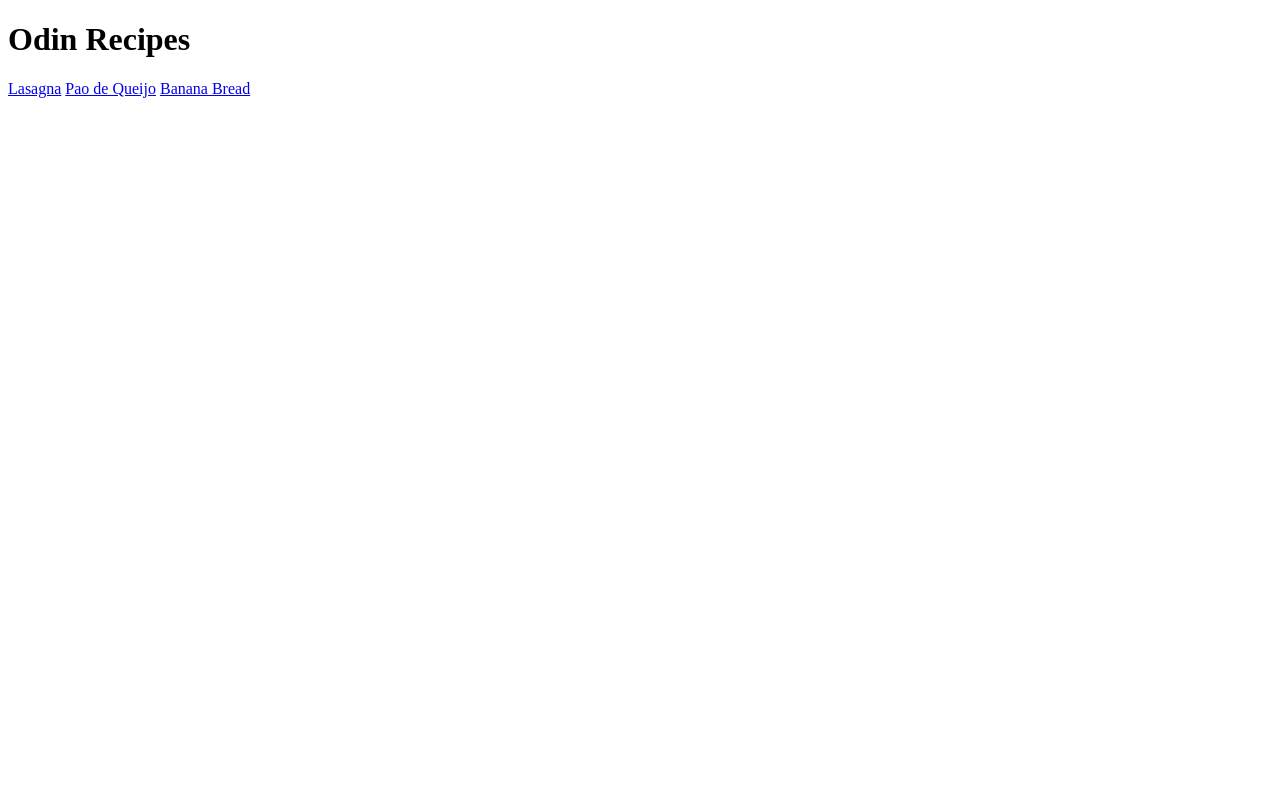
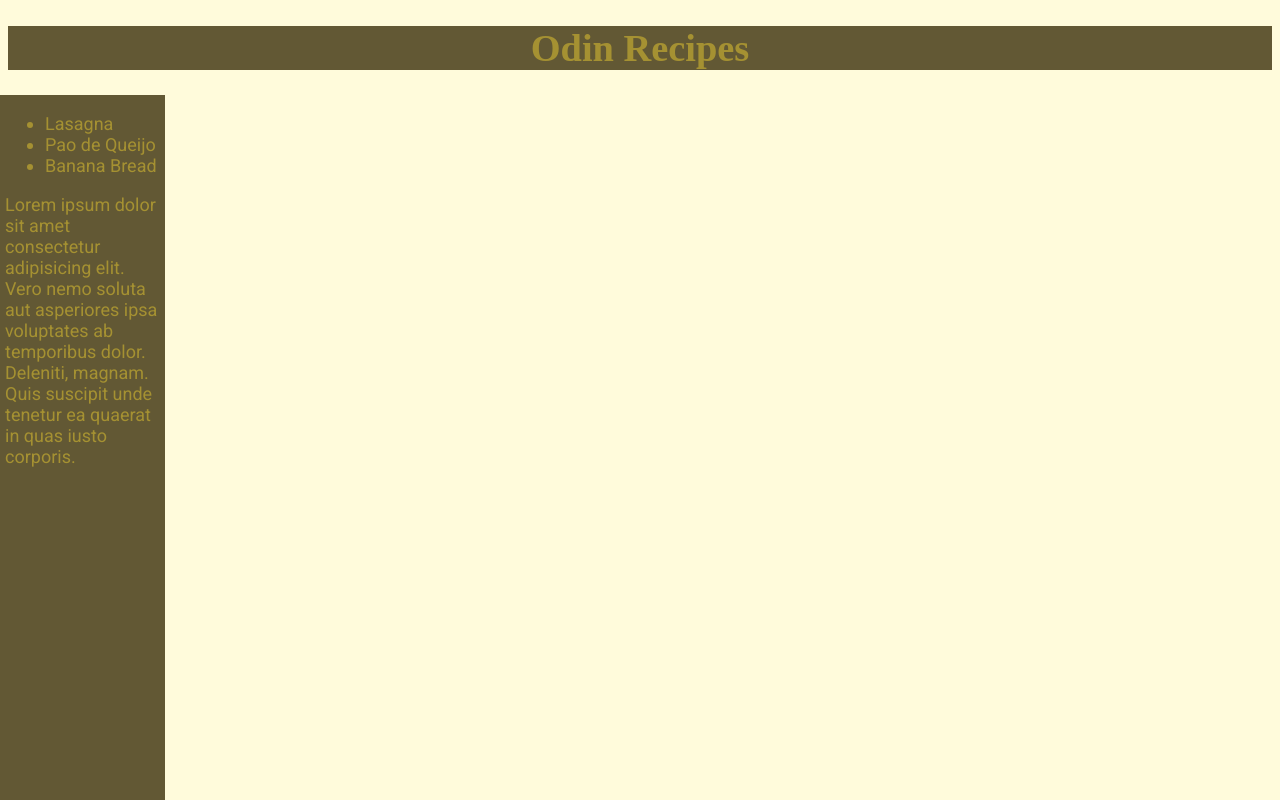
Before and after one commit to Shambalam/odin-recipes, a plain HTML site: page index.html in a window 1280 px wide. Drawn offline with Linux system fonts and the light colour scheme.

Commit message:
Added roboto and started to work on styling the main page"

```diff
--- a/index.html
+++ b/index.html
@@ -3,12 +3,24 @@
 <head>
     <meta charset="UTF-8">
     <meta name="viewport" content="width=device-width, initial-scale=1.0">
+    <link rel="stylesheet" href="./styles.css">
+    <link rel="preconnect" href="https://fonts.googleapis.com">
+    <link rel="preconnect" href="https://fonts.gstatic.com" crossorigin>
+    <link href="https://fonts.googleapis.com/css2?family=Roboto:ital,wght@0,100..900;1,100..900&display=swap" rel="stylesheet">
     <title>Odin Recipes</title>
 </head>
 <body>
-    <h1>Odin Recipes</h1>
-    <a href="recipes/lasagna.html">Lasagna</a>
-    <a href="recipes/pao-de-queijo.html">Pao de Queijo</a>
-    <a href="recipes/banana-bread.html">Banana Bread</a>
+    <div class="header"><h1>Odin Recipes</h1></div>
+    <div class="sidebar">
+        <ul>
+            <li><a href="recipes/lasagna.html">Lasagna</a></li>
+            <li><a href="recipes/pao-de-queijo.html">Pao de Queijo</a></li>
+            <li><a href="recipes/banana-bread.html">Banana Bread</a></li>
+        </ul>
+        Lorem ipsum dolor sit amet consectetur adipisicing elit.
+        Vero nemo soluta aut asperiores ipsa voluptates ab temporibus dolor.
+        Deleniti, magnam. Quis suscipit unde tenetur ea quaerat in quas iusto corporis.
+    </div>
+
 </body>
 </html>
--- /dev/null
+++ b/styles.css
@@ -0,0 +1,40 @@
+:root{
+    --olive: #30362F;
+    --field: #625834;
+    --sheen: #A59132;
+    --light_yellow: #fffbdb;
+
+}
+body {
+    background-color: var(--light_yellow);
+}
+.sidebar {
+    height: 100%;
+    width: 160px;
+    position: fixed;
+    z-index: 1;
+    top: 1;
+    left: 0;
+    background-color: var(--field);
+    text-align: left;
+    color: var(--sheen);
+    font-size: large;
+    font-family: "Roboto";
+    padding-left: 5px;
+
+}
+a {
+    color: var(--sheen);
+    font-family: "Roboto";
+    text-decoration: none; /* Removes the underline */
+}
+.header
+{
+    width: 100%;
+    height: 50%;
+    text-align: center;
+    background-color: var(--field);
+    color: var(--sheen);
+    font-size: larger;
+
+}
```
